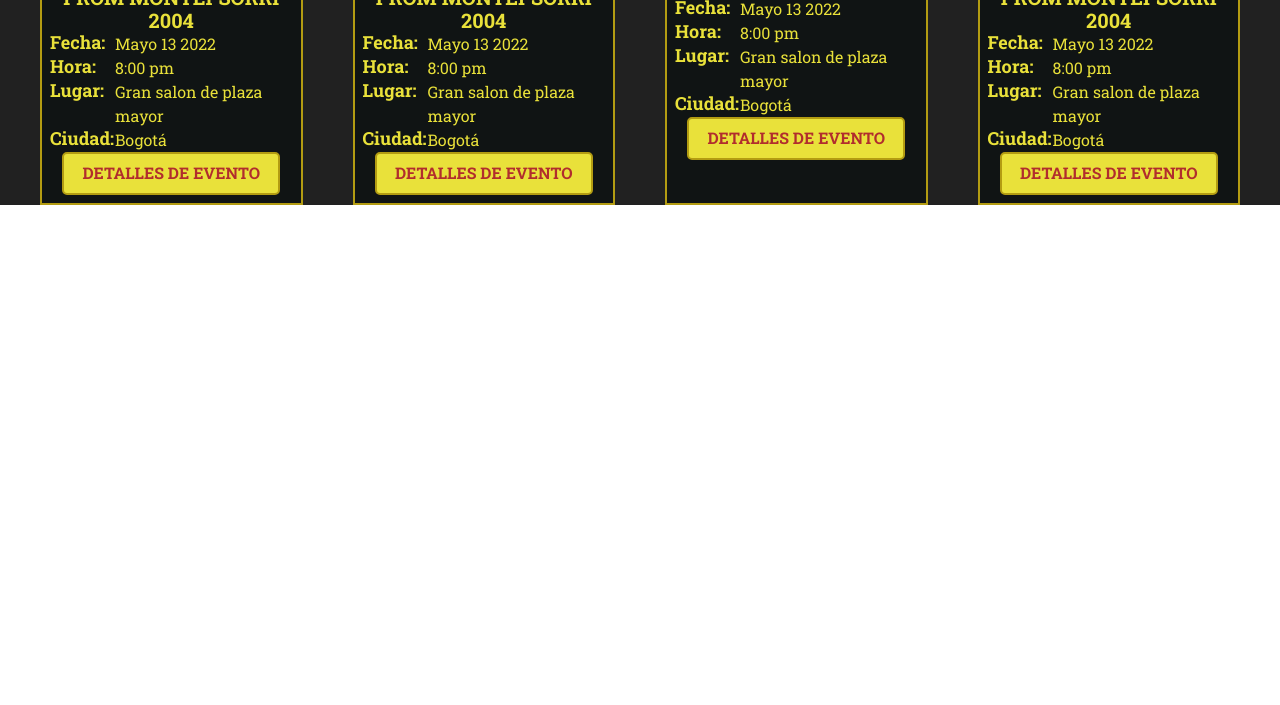
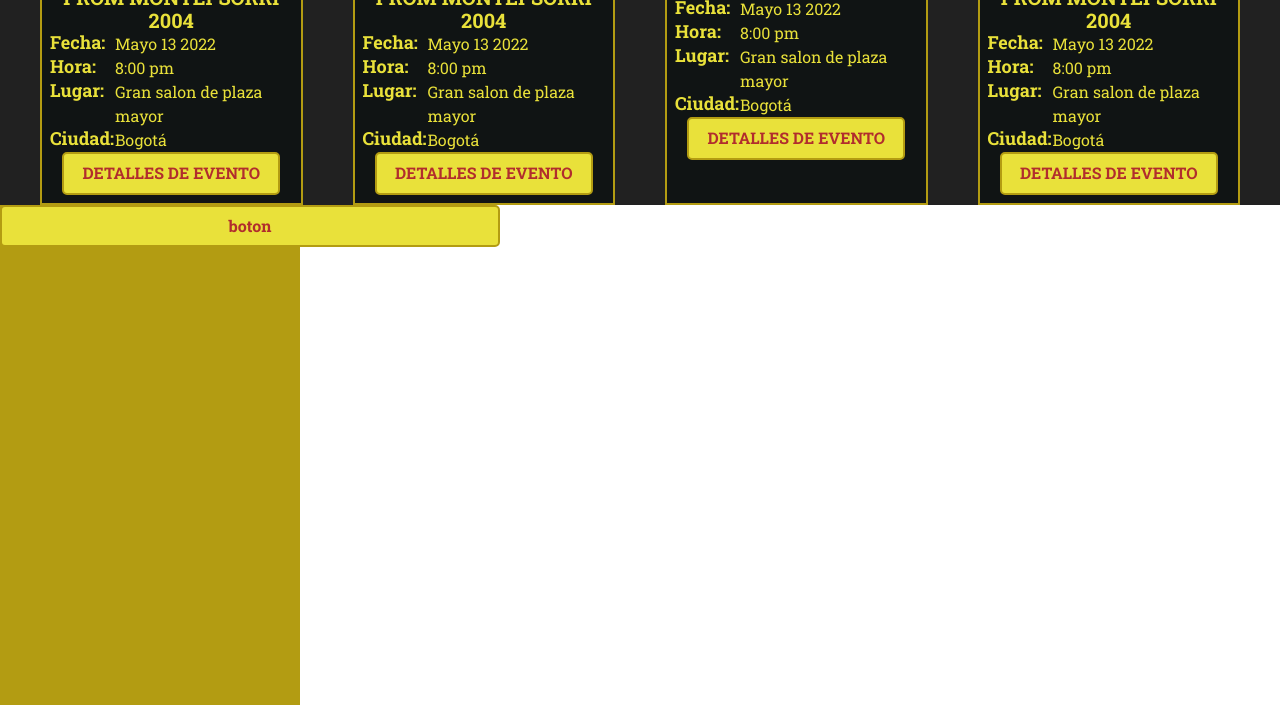
Before and after one commit to Karen-dba/tick-event, a plain HTML site: page index.html in a window 1280 px wide. Shown: the part 1572-2277 px from the top of the page. Before the commit the page ends 1777 px from the top, so only its background shows below. Drawn offline with Linux system fonts and the light colour scheme.

Commit message:
estilos al footer

```diff
--- a/index.html
+++ b/index.html
@@ -175,6 +175,12 @@
 
     </section>
 
+    <!-- INICIO FOOTER -->
+    <footer class="footer">
+        <a class="boton" href="">boton</a>
+
+    </footer>
+
 
 </body>
 </html>
--- /dev/null
+++ b/scss/layout/_footer.scss
@@ -0,0 +1,11 @@
+@use '../base/variables' as var;
+@use '../base/mixins' as mix;
+
+.footer {
+    width: 30rem;
+    height: 50rem;
+    background-color: var.$colorBordes;
+    .boton{
+        @include mix.botones(50rem);
+    }
+}
--- a/scss/layout/_index.scss
+++ b/scss/layout/_index.scss
@@ -1,3 +1,4 @@
 @forward 'header';
 @forward 'video';
 @forward 'eventos';
+@forward 'footer';
```
Also changed, not shown: css/app.css, 1 other file.
